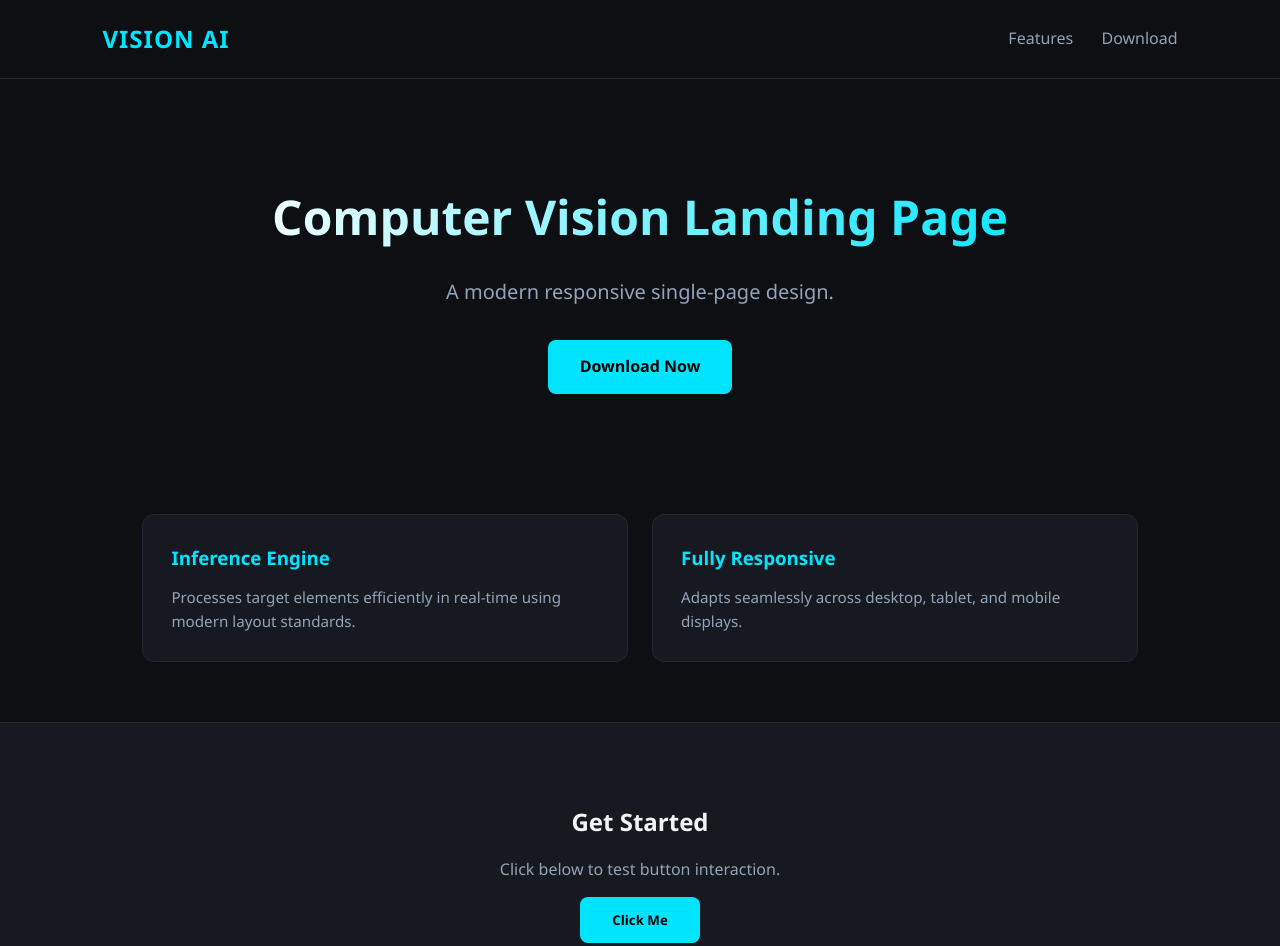
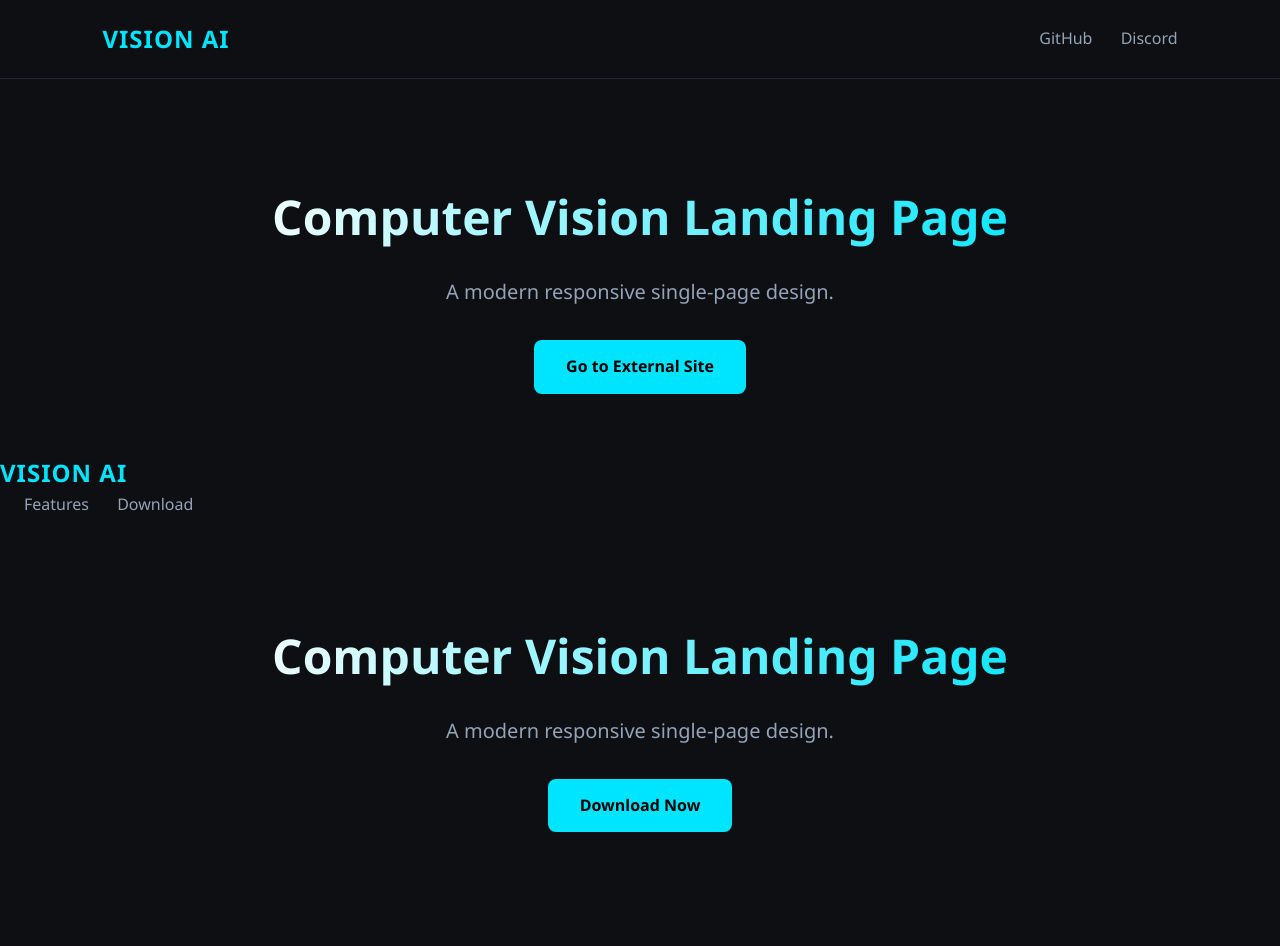
Before and after one commit to Minecraftlow67/project, a plain HTML site: page index.html in a window 1280 px wide. Shown: the top 946 px of the page. Drawn offline with Linux system fonts and the light colour scheme.

Commit message:
Update index.html

```diff
--- a/index.html
+++ b/index.html
@@ -148,7 +148,23 @@
 </head>
 <body>
 
-  <header>
+<header>
+    <div class="logo">VISION AI</div>
+    <nav>
+      <!-- External links to popular sites -->
+      <a href="https://github.com" target="_blank">GitHub</a>
+      <a href="https://discord.com" target="_blank">Discord</a>
+    </nav>
+  </header>
+
+  <section class="hero">
+    <h1>Computer Vision Landing Page</h1>
+    <p>A modern responsive single-page design.</p>
+
+    <!-- External website link on the main button -->
+    <a href="https://google.com" target="_blank" class="btn-primary">Go to External Site</a>
+  </section>
+
     <div class="logo">VISION AI</div>
     <nav>
       <a href="#features">Features</a>
```
